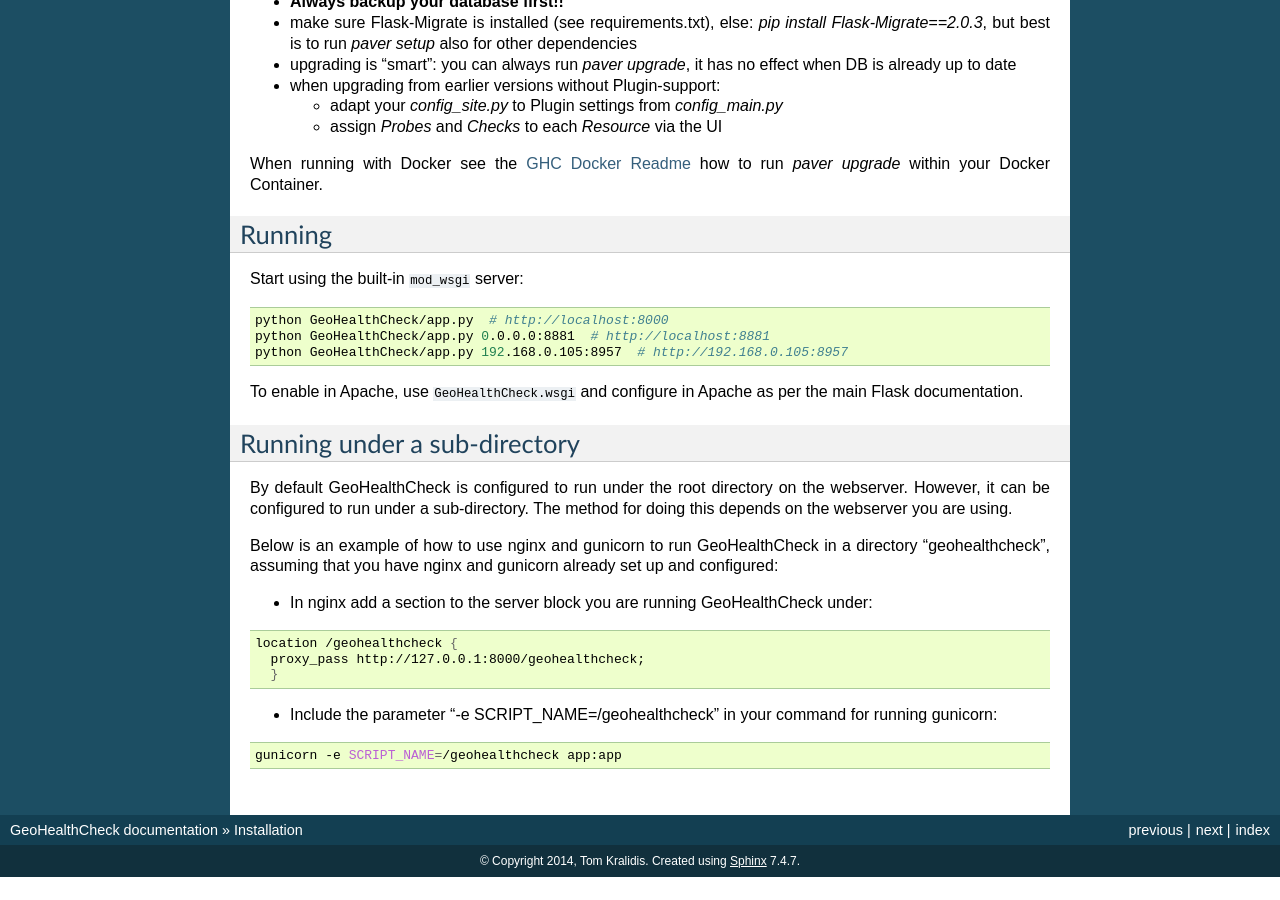
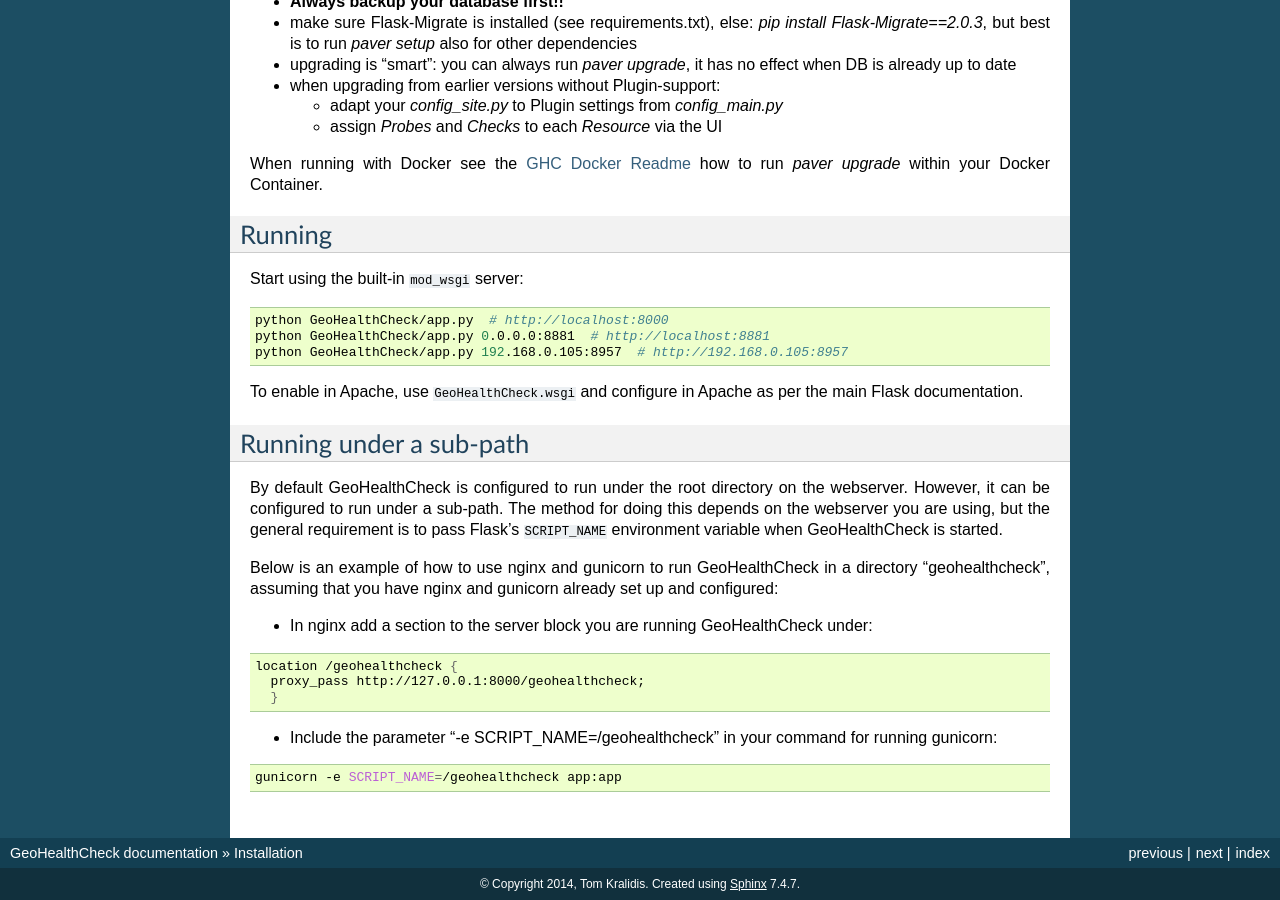
Before and after one commit to geopython/GeoHealthCheck, a Sphinx documentation site: the page built from docs/install.rst, in a window 1280 px wide and 900 px high, scrolled down 1636 px. Built offline with Sphinx 7.4.7, drawn with Linux system fonts in a browser that asks for light colours; before the commit the page ends 2513 px from its top, so only the background shows below that; some of the changed text lies outside the part shown.

Commit message:
Update install.rst
Clarified section on running GHC under a sub-path after @justb4's comments

```diff
--- a/docs/install.rst
+++ b/docs/install.rst
@@ -131,10 +131,10 @@
 To enable in Apache, use ``GeoHealthCheck.wsgi`` and configure in Apache
 as per the main Flask documentation.
 
-Running under a sub-directory
+Running under a sub-path
 -----------------------------
 
-By default GeoHealthCheck is configured to run under the root directory on the webserver. However, it can be configured to run under a sub-directory. The method for doing this depends on the webserver you are using.
+By default GeoHealthCheck is configured to run under the root directory on the webserver. However, it can be configured to run under a sub-path. The method for doing this depends on the webserver you are using, but the general requirement is to pass Flask's ``SCRIPT_NAME`` environment variable when GeoHealthCheck is started.
 
 Below is an example of how to use nginx and gunicorn to run GeoHealthCheck in a directory "geohealthcheck", assuming that you have nginx and gunicorn already set up and configured:
 
```
